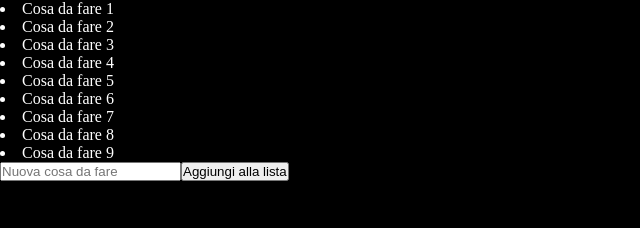
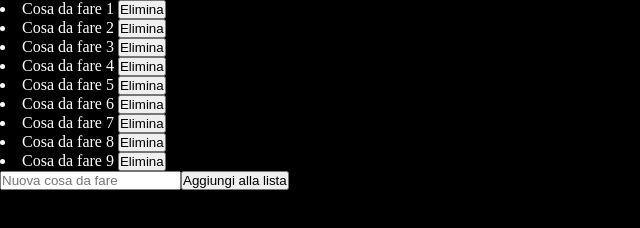
Before and after one commit to Dihep/vue-todolist, a plain HTML site: page index.html in a window 1280 px wide. Shown: the whole page, without its empty margins (0-640 px from the left). Drawn offline with nearby package versions, Linux system fonts and the light colour scheme.

Commit message:
M2- Bottoni per rimuovere elementi.

```diff
--- a/index.html
+++ b/index.html
@@ -20,7 +20,10 @@
         <script src="https://unpkg.com/vue@3.4.27/dist/vue.global.js"></script>
 
         <div id="vueApp">
-            <li v-for="item in toDoList">{{item}}</li>
+            <li v-for="item in toDoList">
+                {{item}}
+            <button @click="removeElement(item)">Elimina</button>
+        </li>
             <input id="newElement" v-model="newElement"type="text" placeholder="Nuova cosa da fare">
             <button @click="addToList">Aggiungi alla lista</button>
         </div>
--- a/js/script.js
+++ b/js/script.js
@@ -23,6 +23,9 @@ createApp({
             this.toDoList.push(this.newElement);
             document.getElementById("newElement").value = ``;
             //Qualcosa in Vue reimposta il valore precedente del "input", annullando la riga qui sopra.
+        },
+        removeElement(item) {
+            // item.remove()...?
         }
     }
 }).mount('#vueApp');
```
